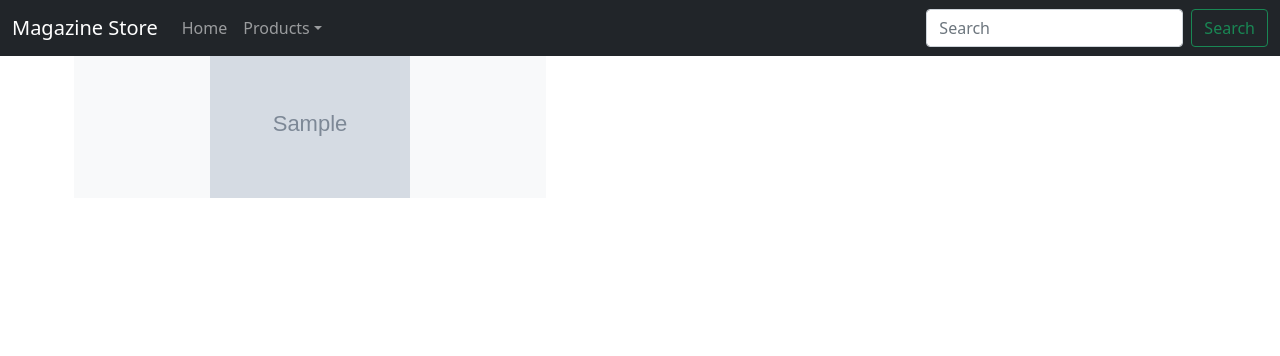
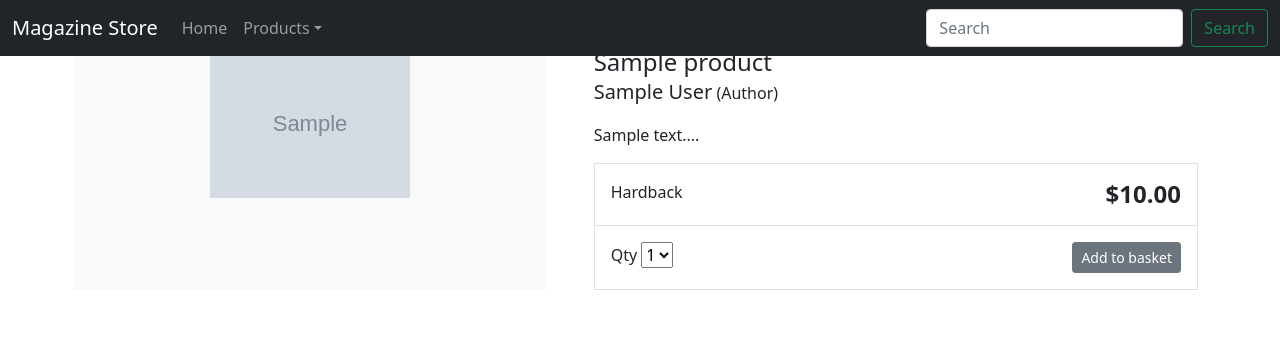
Before and after one commit to mamuzaan/Portfolio_MS5, a Django app: a page that uses store/templates/store/products/detail.html in a window 1280 px wide. Shown: the top 356 px of the page. Run offline with Django 3.2, Linux system fonts and the light colour scheme; tables that the repository leaves empty hold one stand-in row (values such as "Sample post"); grey boxes marked "Sample" are stand-in pictures.

Commit message:
Added product, title, author, description, price and quentity in product detail template

```diff
--- a/store/templates/store/products/detail.html
+++ b/store/templates/store/products/detail.html
@@ -13,10 +13,33 @@
                 <img class="img-fluid mx-auto d-block" width="200px" alt="Responsive image" src="{{ product.image.url }}">
             </div>
             <div class="col-md-7 col-lg-7 ps-md-3 ps-lg-5">
-
+                <h1 class="mb-0 h4">{{ product.title }}</h1>
+                <p><span class="lead">{{ product.author }}</span> (Author)</p>
+                <p>{{ product.description|slice:":500" }}...</p>
+                <div class="border">
+                    <div class="col border-bottom">
+                        <div class="row p-3">
+                            <div class="col-6">Hardback</div>
+                            <div class="col-6 text-end"><span class="h4 fw-bold">${{ product.price }}</span></div>
+                        </div>
+                    </div>
+                    <div class="col">
+                        <div class="row p-3">
+                            <div class="col-6">
+                                <label for="select">Qty</label>
+                                <select id="select">
+                                    <option value="">1</option>
+                                    <option value="">2</option>
+                                    <option value="">3</option>
+                                    <option value="">4</option>
+                                </select>
+                            </div>
+                            <div class="col-6 text-end"><button type="button" class="btn btn-secondary btn-sm">Add to basket</button></div>
+                        </div>
+                    </div>
+                </div>
             </div>
         </div>
     </main>
-
 </div>
 {% endblock %}
```
